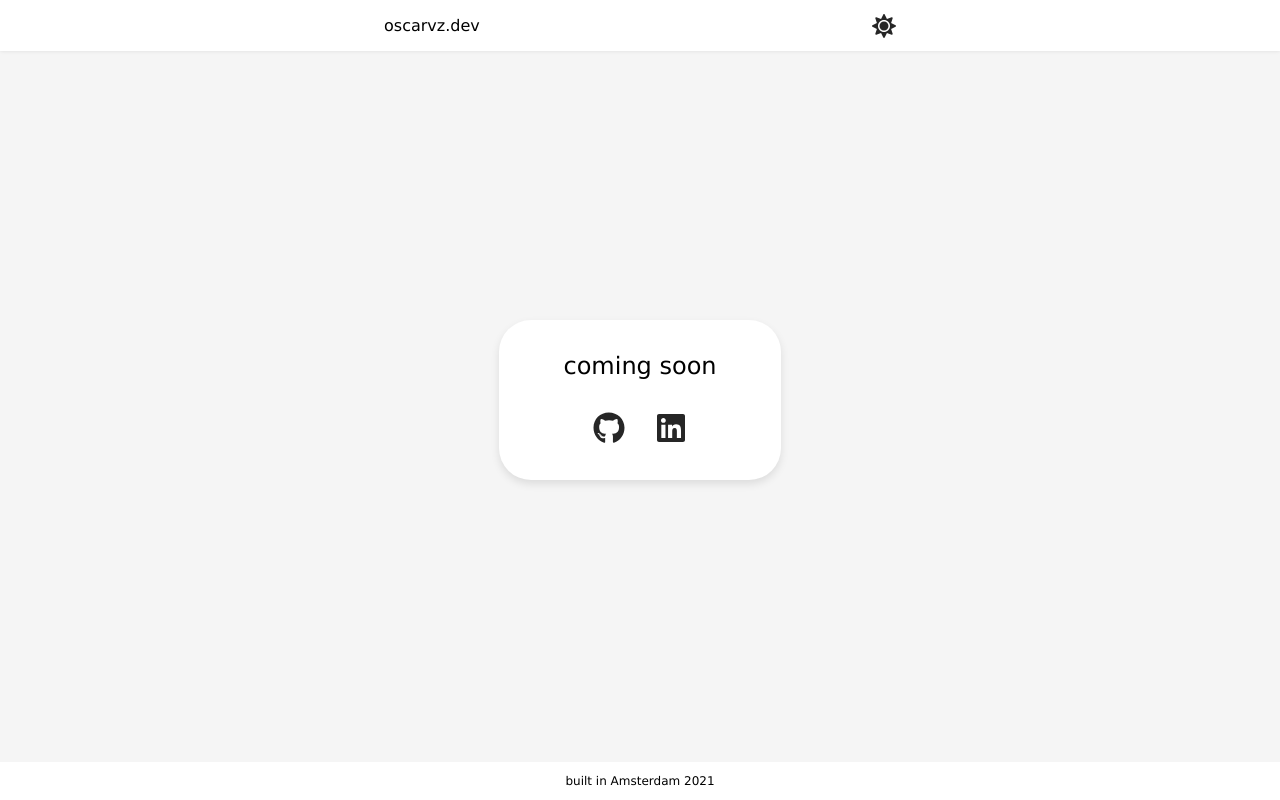
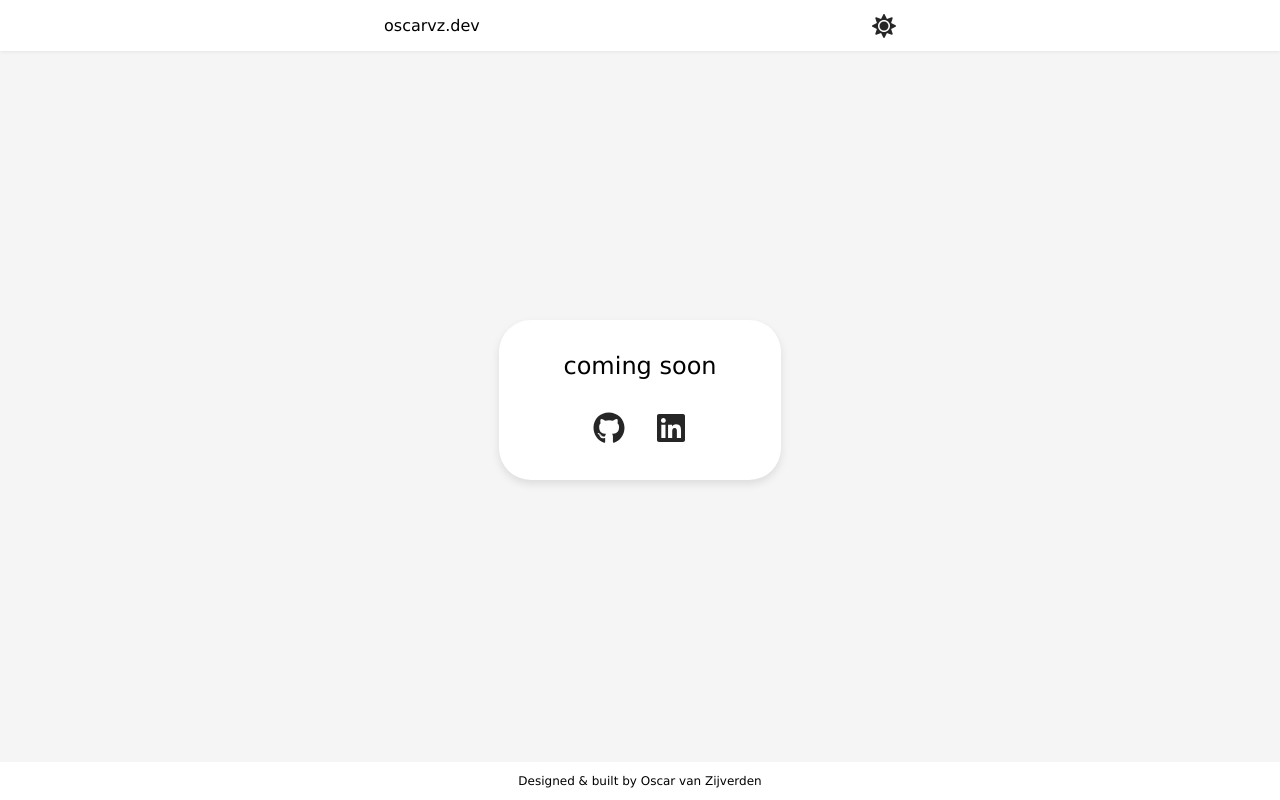
Before and after one commit to oscarvz/oscarvz.dev-placeholder, a website: page public/index.html in a window 1280 px wide. Drawn offline with Linux system fonts and the light colour scheme; files that its build step writes are made by us from their sources.

Commit message:
Update footer

```diff
--- a/public/index.html
+++ b/public/index.html
@@ -81,7 +81,7 @@
     </main>
 
     <footer>
-      <p>built in Amsterdam 2021</p>
+      <p>Designed & built by Oscar van Zijverden</p>
     </footer>
   </body>
 </html>
```
